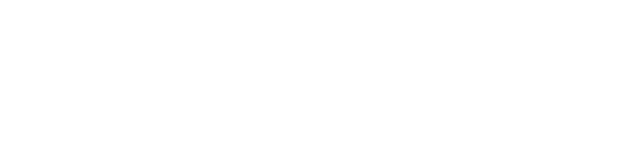
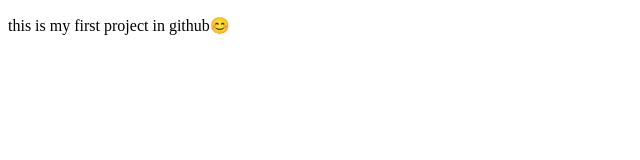
Before and after one commit to Zuhriddinov/first-project, a plain HTML site: page index.html in a window 1280 px wide. Shown: the whole page, without its empty margins (0-640 px from the left). Drawn offline with Linux system fonts and the light colour scheme.

Commit message:
set a time

```diff
--- a/index.html
+++ b/index.html
@@ -6,6 +6,6 @@
     <title>Document</title>
 </head>
 <body>
-
+    <p>this is my first project in github😊</p>
 </body>
 </html>
```
